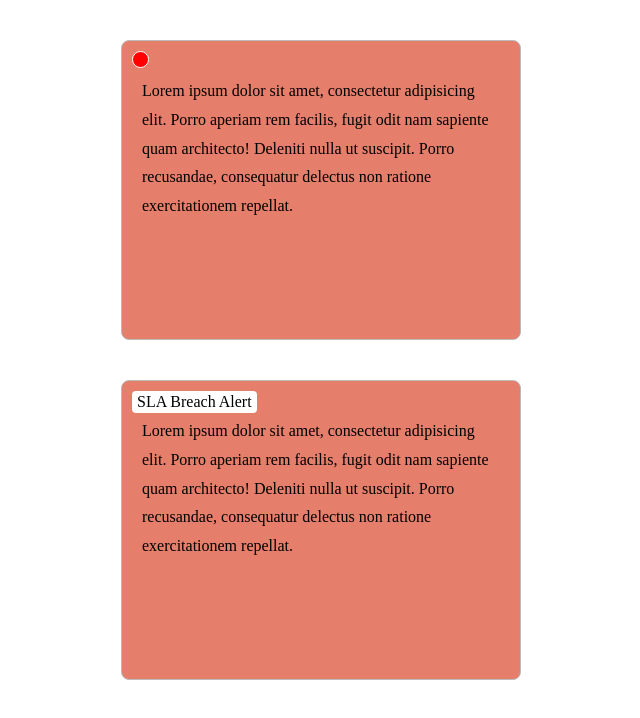
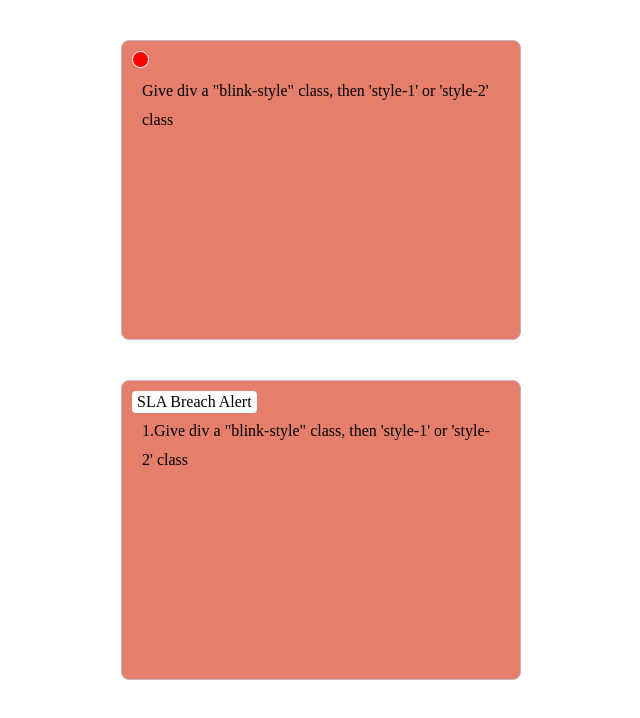
Before and after one commit to sy2729/atos-blink-style, a plain HTML site: page index.html in a window 1280 px wide. Shown: the whole page, without its empty margins (319-959 px from the left). Drawn offline with Linux system fonts and the light colour scheme.

Commit message:
add explain

```diff
--- a/index.html
+++ b/index.html
@@ -3,7 +3,7 @@
 <head>
   <meta charset="utf-8">
   <meta name="viewport" content="width=device-width">
-  <title>JS Bin</title>
+  <title>Blink Style</title>
 	<style>
 		.blink-style, style-1 {
   margin: 40px auto;
@@ -68,11 +68,11 @@
 
   <!-- solution style  1 -->
   <div class='blink-style style-1'>
-    <p>Lorem ipsum dolor sit amet, consectetur adipisicing elit. Porro aperiam rem facilis, fugit odit nam sapiente quam architecto! Deleniti nulla ut suscipit. Porro recusandae, consequatur delectus non ratione exercitationem repellat.</p>
+    <p>Give div a "blink-style" class, then 'style-1' or 'style-2' class</p>
   </div>
 <!-- solution style  2 -->
   <div class='blink-style style-2'>
-    <p>Lorem ipsum dolor sit amet, consectetur adipisicing elit. Porro aperiam rem facilis, fugit odit nam sapiente quam architecto! Deleniti nulla ut suscipit. Porro recusandae, consequatur delectus non ratione exercitationem repellat.</p>
+    <p>1.Give div a "blink-style" class, then 'style-1' or 'style-2' class</p>
   </div>
 </body>
 </html>
```
